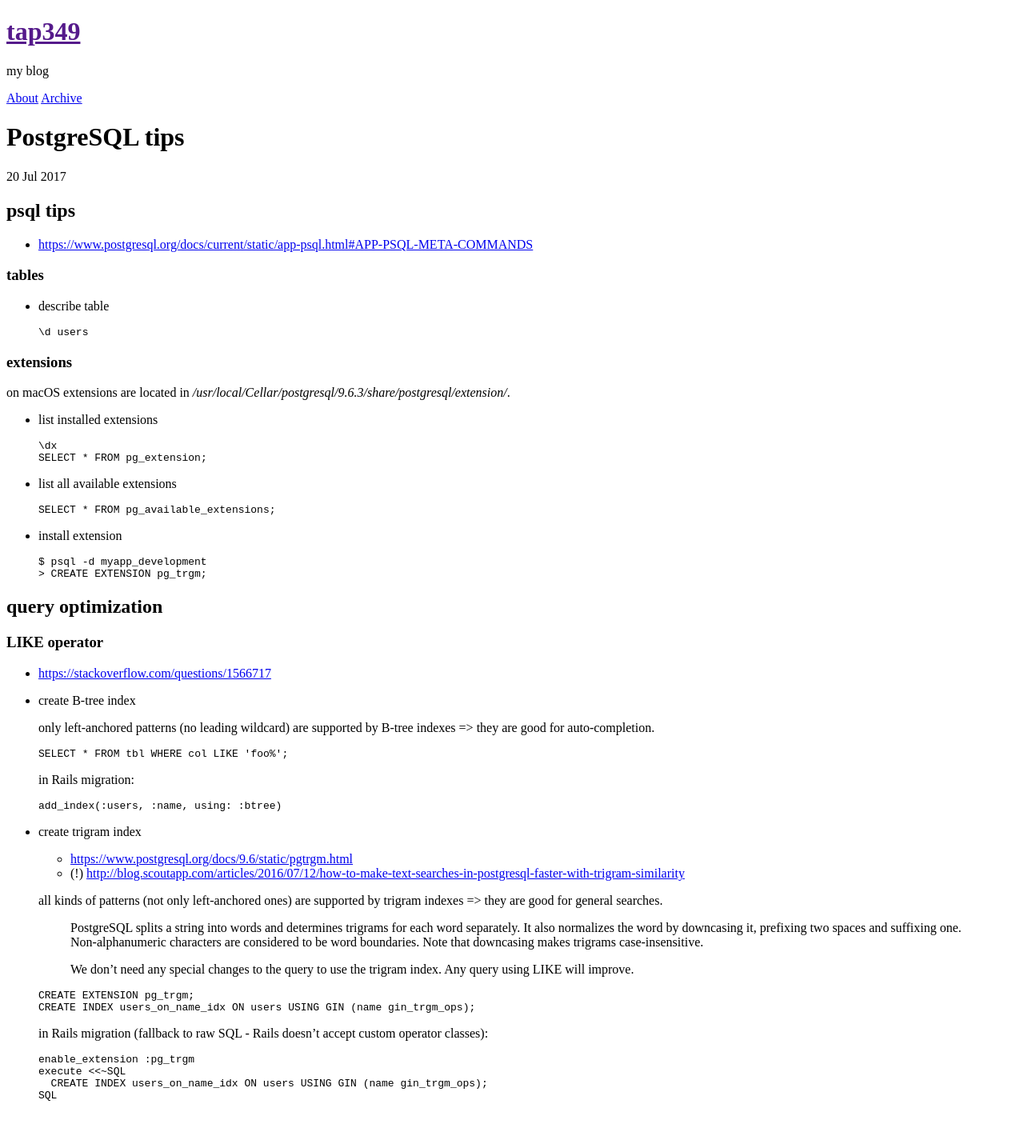
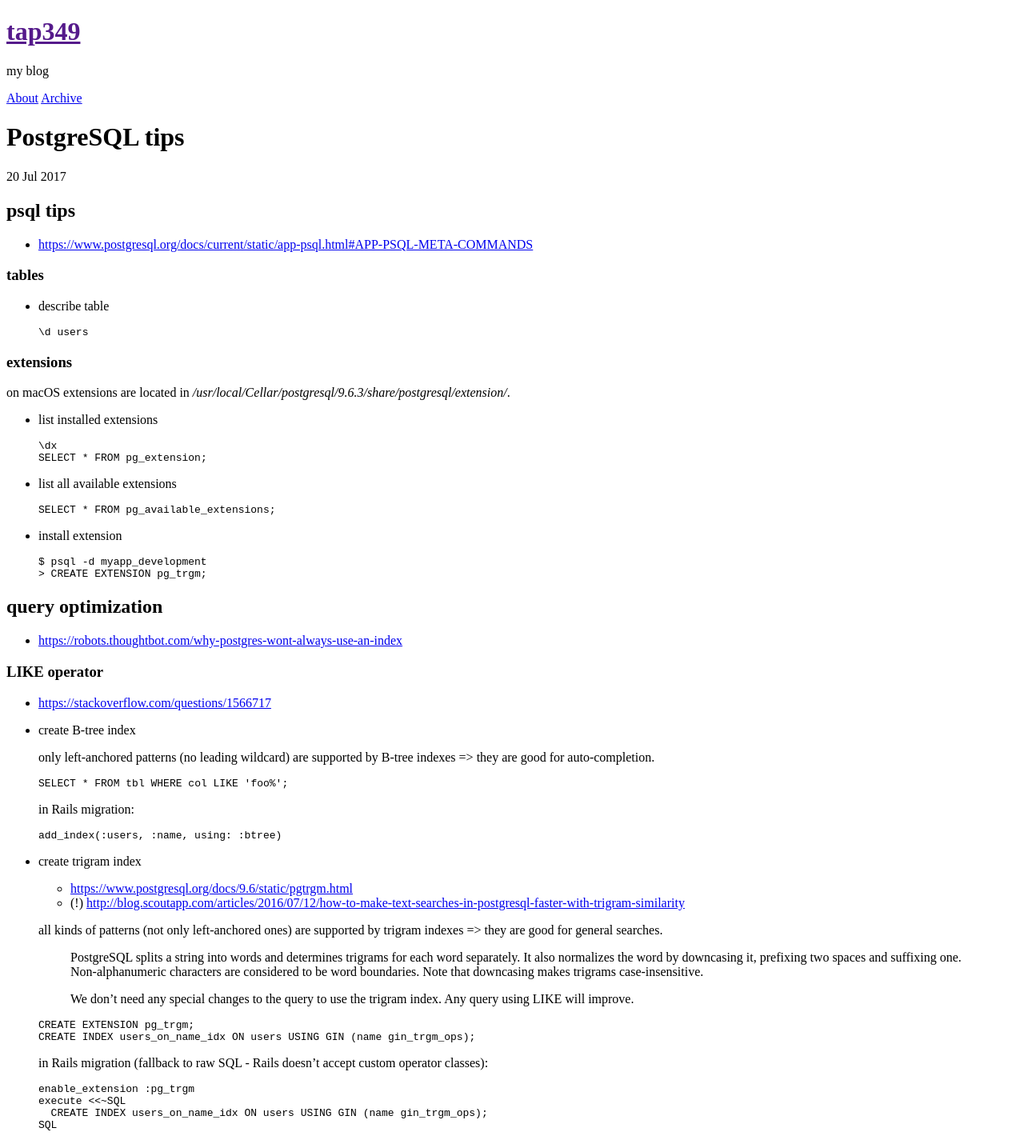
Before and after one commit to tap349/tap349.github.io, a Jekyll site: the page built from _posts/2017-07-20-postgresql-tips.md, in a window 1280 px wide. Shown: the whole page at 80% size. Built offline with Jekyll 4.4.1, drawn with Linux system fonts in a browser that asks for light colours; before the commit the page ends 1393 px from its top, so only the background shows below that.

Commit message:
update 2017-07-21_00:17:08

```diff
--- a/_posts/2017-07-20-postgresql-tips.md
+++ b/_posts/2017-07-20-postgresql-tips.md
@@ -47,6 +47,8 @@
 
 ## query optimization
 
+- <https://robots.thoughtbot.com/why-postgres-wont-always-use-an-index>
+
 ### LIKE operator
 
 - <https://stackoverflow.com/questions/1566717>
```
